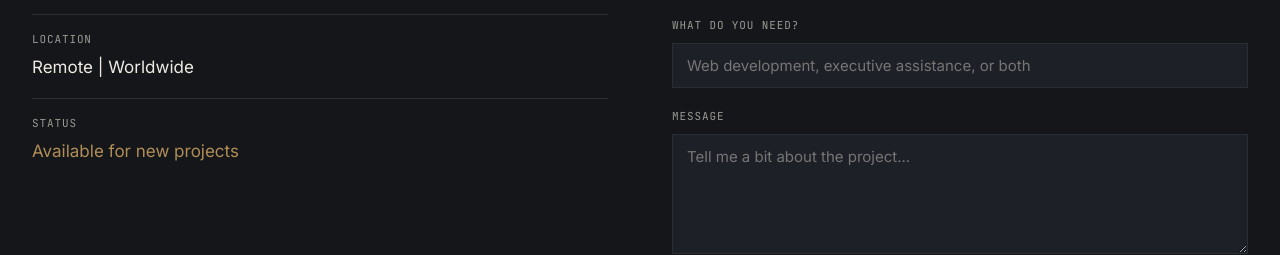
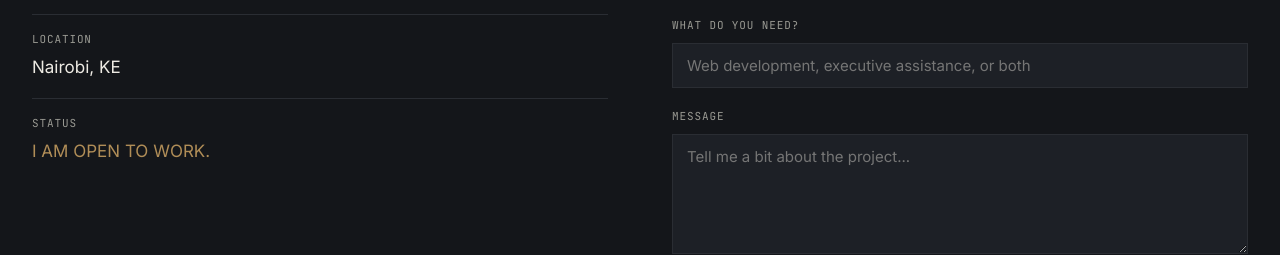
Before and after one commit to bmariga/Mariga_Portfolio, a plain HTML site: page contact.html in a window 1280 px wide. Shown: the part 953-1208 px from the top of the page. Drawn offline with Linux system fonts and the light colour scheme.

```diff
--- a/contact.html
+++ b/contact.html
@@ -42,8 +42,8 @@
         <ul class="contact-list">
           <li><span class="label">Email</span><a href="mailto:mariga.bn@gmail.com">hello@mariga.bn</a></li>
           <li><span class="label">Phone</span><a href="tel:+254792128555">+254 792 128 555</a></li>
-          <li><span class="label">Location</span><span style="font-size:17px;">Remote | Worldwide</span></li>
-          <li><span class="label">Status</span><span style="font-size:17px; color:var(--brass);">Available for new projects</span></li>
+          <li><span class="label">Location</span><span style="font-size:17px;">Nairobi, KE</span></li>
+          <li><span class="label">Status</span><span style="font-size:17px; color:var(--brass);">I AM OPEN TO WORK.</span></li>
         </ul>
       </div>
 
```
Also changed, not shown: 1 other file.
